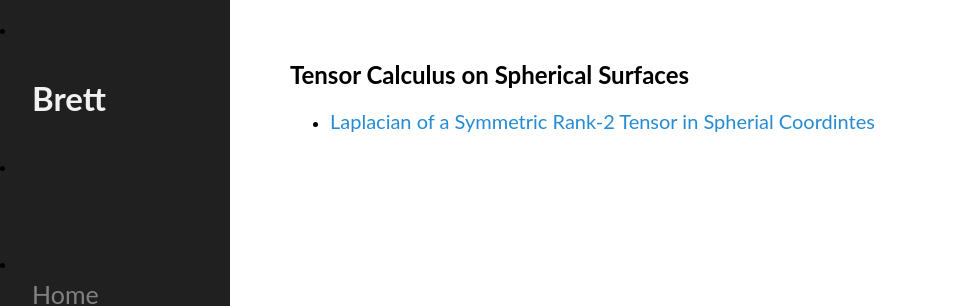
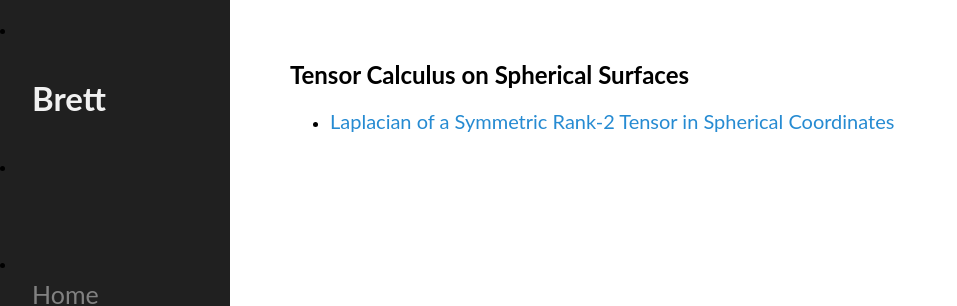
Before and after one commit to mckimb/mckimb.github.io, a Jekyll site: the page built from papers/index.html, in a window 1280 px wide. Shown: the top 306 px of the page, without its empty margins (0-957 px from the left). Built offline with Jekyll 4.4.1, drawn with Linux system fonts in a browser that asks for light colours.

Commit message:
Update index.html

```diff
--- a/papers/index.html
+++ b/papers/index.html
@@ -5,6 +5,6 @@ title: papers
 <div class="blurb">
 	<h2>Tensor Calculus on Spherical Surfaces</h2>
 	<UL>
-		<li><p><a href="/papers/Laplacian_of_tensor_spherical_coordinates.pdf">Laplacian of a Symmetric Rank-2 Tensor in Spherial Coordintes</a></p>
+		<li><p><a href="/papers/Laplacian_of_tensor_spherical_coordinates.pdf">Laplacian of a Symmetric Rank-2 Tensor in Spherical Coordinates</a></p>
 	</UL>
 		</div><!-- /.blurb -->
```
